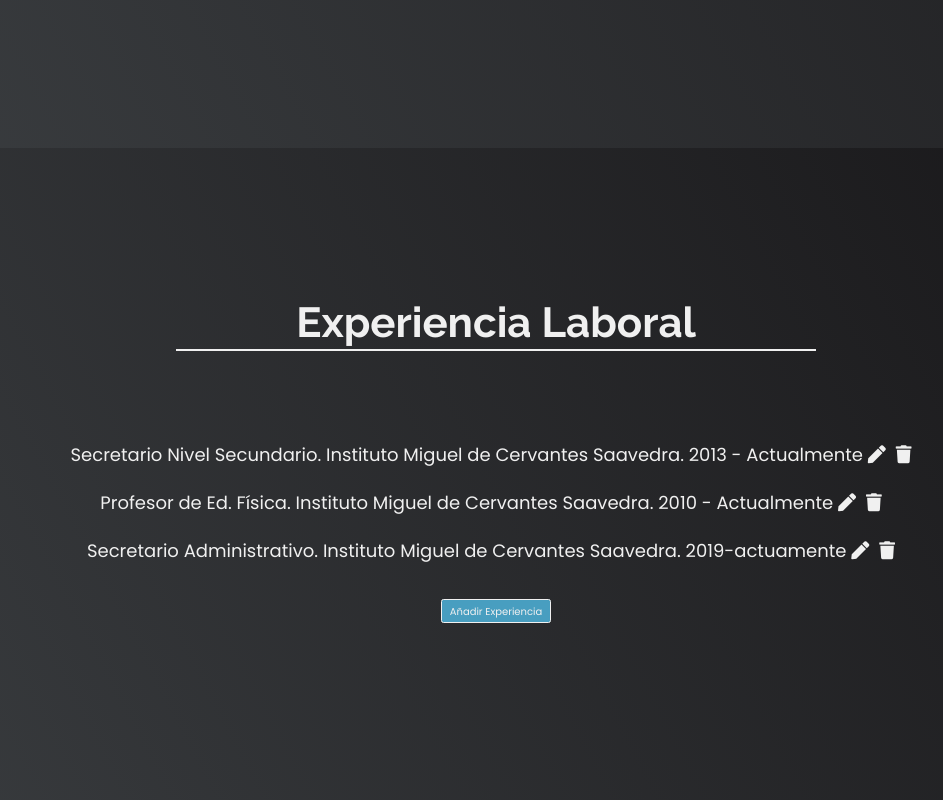
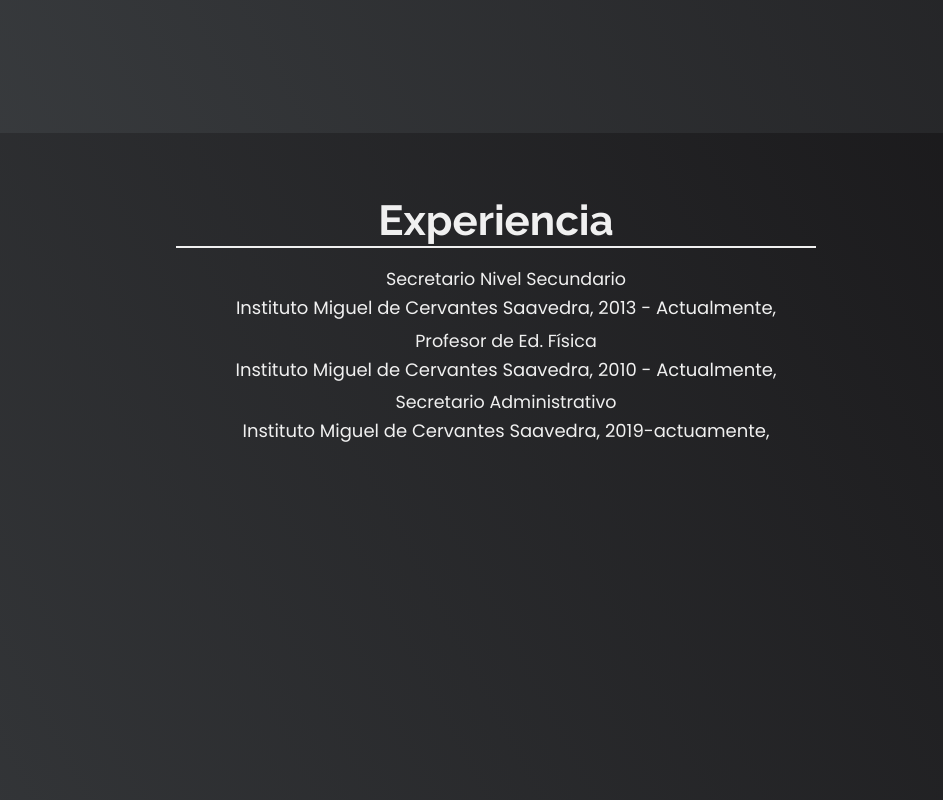
Before and after one commit to EzequielBarraza/PortfolioWeb, an Angular app: page /home in a window 1280 px wide. Shown: the part 1780-2580 px from the top of the page, without its empty margins (144-1087 px from the left). Built offline with nearby package versions, Linux system fonts and the light colour scheme; data requests are answered from the project's data file.

Commit message:
Cambios en experiencia.html

```diff
--- a/src/app/componentes/add-experiencia/add-experiencia.component.css
+++ /dev/null
@@ -1,17 +0,0 @@
-
-.btn-block {
-    display: flex;
-    width: 25%;
-    background-color: var(--main-SkyBlue);
-}
-
-.form-control{
-    background-color: var(--main-grayDark);
-}
-#add-experiencia {
-    text-align: center;
-    background-color: var(--main-grayDark);
-    margin-top: 0.2em;
-    margin-left: 10em;
-    margin-right: auto;
-  }
--- a/src/app/componentes/add-experiencia/add-experiencia.component.ts
+++ /dev/null
@@ -1,36 +0,0 @@
-import { Component, OnInit, Input, Output, EventEmitter} from '@angular/core';
-import {UiService} from 'src/app/servicios/ui.service'
-import { Subscription} from 'rxjs'
-import { Experiencia } from '../../data/Experiencia';
-
-@Component({
-  selector: 'app-add-experiencia',
-  templateUrl: './add-experiencia.component.html',
-  styleUrls: ['./add-experiencia.component.css']
-})
-export class AddExperienciaComponent implements OnInit {
-  @Output() onAddExperiencia: EventEmitter<Experiencia> = new EventEmitter()
-  Cargo: string ="Cargo";
-  Institucion: string="Institución";
-  Periodo: string ="Periodo";
-  cargo: string ="";
-  institucion: string="";
-  periodo: string ="";
-  showAddExperiencia: boolean= false;
-subscription? : Subscription;
-
-  constructor(private uiService : UiService) {
-    this.subscription = this.uiService.onToggle().subscribe(value => this.showAddExperiencia = value)}
-
-  ngOnInit(): void {
-  }
-  onSubmit(){
-    if(this.cargo.length ===0){
-      alert("Please add a Educación!");
-      return
-    }
-    const {cargo, institucion, periodo} = this
-    const newExperiencia = {cargo, institucion, periodo}
-    this.onAddExperiencia.emit(newExperiencia);
-    }
-}
--- a/src/app/componentes/experiencia-item/experiencia-item.component.html
+++ /dev/null
@@ -1,9 +0,0 @@
-<div class="experiencia"><p >{{experiencia.cargo}}.
-    {{experiencia.institucion}}.
-    {{experiencia.periodo}}
-    <span><a href="/home" class="btn-right"><i class="fa fa-pen"
-              onclick="showEditExpModal()"></i></a></span>
-              <span class="btn-edit" class="btn-right"><i [ngStyle]="{'padding':'1rem','cursor':'pointer'}" class="fa fa-trash"
-                (click)="onDelete(experiencia)"></i></span>
-                </p>
-</div>
--- a/src/app/componentes/experiencia-item/experiencia-item.component.ts
+++ /dev/null
@@ -1,23 +0,0 @@
-import { Component, OnInit, Input, Output, EventEmitter} from '@angular/core';
-import {Experiencia} from "../../data/Experiencia";
-import { EXPERIENCIA } from "../experiencia/mock-experiencia";
-import { faTimes } from '@fortawesome/free-solid-svg-icons';
-@Component({
-  selector: 'app-experiencia-item',
-  templateUrl: './experiencia-item.component.html',
-  styleUrls: ['./experiencia-item.component.css']
-})
-export class ExperienciaItemComponent implements OnInit {
-  @Input() experiencia: Experiencia = EXPERIENCIA[0];
-  @Output() onDeleteExperiencia: EventEmitter<Experiencia> = new EventEmitter()
-  faTimes= faTimes;
-  constructor() { }
-
-  ngOnInit(): void {
-  }
-
-  onDelete(experiencia:Experiencia){
-  console.log("DELETE!");
-    this.onDeleteExperiencia.emit(experiencia);
-  }
-}
--- a/src/app/componentes/experiencia/experiencia.component.css
+++ b/src/app/componentes/experiencia/experiencia.component.css
@@ -1,17 +1,28 @@
-.experiencia-section {
+#experiencia {
   text-align: center;
-  padding: 10rem 2rem;
+
   background-color: #000;
-    background-image: linear-gradient(62deg, #3a3d40 0%, #181719 100%);
+  background-image: linear-gradient(62deg, #3a3d40 0%, #181719 100%);
+  margin-top: -2em;
+
+  margin-right: 2em;
   width: 100%;
-  height: 90vh;
-  margin-top: 0em;
+  height: 150vh;
 }
 
-.experiencia-section-header {
+h2 {
   max-width: 640px;
   margin: 0 auto 6rem auto;
-  margin-top: 0em;
-  margin-bottom: 2.0em;
+  margin-top: 0.5em;
+  padding-top:1.5em;
+  margin-bottom: 0.5em;
   border-bottom: 0.2rem solid var(--main-white);
 }
+#experiencia{margin-bottom: 0em;}
+
+i {
+  color: var(--main-white);
+}
+
+#expList {margin-bottom:4em;
+}
--- a/src/app/componentes/experiencia/experiencia.component.html
+++ b/src/app/componentes/experiencia/experiencia.component.html
@@ -1,19 +1,83 @@
-<section id="experiencia" class="experiencia-section">
-  <br><br>
-  <h2 class="experiencia-section-header">{{title}}</h2>
-    <div>
- <app-experiencia-item
- *ngFor="let experiencia of experiencia"
-      [experiencia]="experiencia"
-      (onDeleteExperiencia)="deleteExperiencia(experiencia)"
- ></app-experiencia-item>
- <app-button color="{{showAddExperiencia ? 'var(--main-red' : 'var(--main-SkyBlue)'}}"
- text="{{showAddExperiencia ? 'Cerrar' : 'Añadir Experiencia'}}" text="Añadir Experiencia"
-    text="Añadir Experiencia Laboral"
-    (btnClick)="toggleAddExperiencia()"
-    ></app-button>
+<div id="experiencia">
+  <!-- Modal -->
+  <div class="modal fade" id="experienciaForm" tabindex="-1" aria-labelledby="experienciaFormLabel" aria-hidden="true">
+    <div class="modal-dialog">
+      <div class="modal-content">
+        <div class="modal-header">
+          <h5 class="modal-title" id="experienciaFormLabel">Experiencia</h5>
+          <button type="button" class="btn-close" data-bs-dismiss="modal" aria-label="Close"></button>
+        </div>
+        <div class="modal-body">
+          <form [formGroup]="experienciaForm" (ngSubmit)="onSubmit()">
+            <input type="hidden" name="id" formControlName="id">
 
-    <app-add-experiencia
-(onAddExperiencia) = "addExperiencia($event)"
-></app-add-experiencia>
+            <div class="row mb-3">
+              <label for="cargo" class="col-sm-2 col-form-label">Cargo</label>
+              <div class="col-sm-10">
+                <input type="text" name="cargo" formControlName="cargo" class="form-control" required>
+              </div>
+            </div>
+            <div class="row mb-3">
+              <label for="institucion" class="col-sm-2 col-form-label">Institución</label>
+              <div class="col-sm-10">
+                <input type="text" name="institucion" formControlName="institucion" class="form-control" required>
+              </div>
+            </div>
+
+            <div class="row mb-3">
+              <label for="title" class="col-sm-2 col-form-label">Periodo</label>
+              <div class="col-sm-10">
+                <input type="text" name="periodo" formControlName="periodo" class="form-control" required>
+              </div>
+            </div>
+
+
+
+
+
+            <div class="text-center">
+              <button type="button" class="btn btn-secondary me-4" data-bs-dismiss="modal">Close</button>
+              <button type="submit" class="btn btn-primary">Save changes</button>
+            </div>
+          </form>
+        </div>
+      </div>
     </div>
+  </div>
+
+
+
+  <div class="card-titles">
+    <h2>Experiencia</h2>
+    <div *ngIf="isUserLogged" class="btn-edit">
+      <button class="btn btn-right" data-bs-toggle="modal" data-bs-target="#experienciaForm" (click)="onNewExperiencia()"><i class="fa fa-plus"></i></button>
+    </div>
+  </div>
+  <div>
+    <ul class="items-list" id="expList">
+      <li *ngFor="let experiencia of experienciaList; let i = index">
+        <div class="data-container">
+          <a href="#">
+
+            <div class="list-info">
+              <div>
+                <h3 id="exp-school">{{ experiencia.cargo }} </h3>
+                <p><span id="exp-title">{{ experiencia.institucion }}</span>, <span id="exp-career">{{ experiencia.periodo
+                    }}</span>,
+
+              </div>
+            </div>
+          </a>
+        </div>
+        <div *ngIf="isUserLogged" class="data-control">
+          <div class="btn-edit">
+            <button class="btn btn-right" data-bs-toggle="modal" data-bs-target="#experienciaForm" (click)="onEditExperiencia(i)"><i class="fa fa-pen"></i></button>
+          </div>
+          <div class="btn-edit">
+            <button class="btn btn-right" (click)="onDeleteExperiencia(i)"><i class="fa fa-trash"></i></button>
+          </div>
+        </div>
+      </li>
+    </ul>
+  </div>
+</div>
--- a/src/app/componentes/experiencia/experiencia.component.ts
+++ b/src/app/componentes/experiencia/experiencia.component.ts
@@ -1,8 +1,9 @@
 import { Component, OnInit } from '@angular/core';
 import {Experiencia} from "../../data/Experiencia";
-import {DatosPortfolioService} from "../../servicios/datos-portfolio.service";
-import {UiService} from 'src/app/servicios/ui.service'
-import { Subscription } from 'rxjs';
+import { Form, FormBuilder, FormGroup, Validators } from '@angular/forms';
+
+import { AuthService } from 'src/app/servicios/auth.service';
+import { PortfolioService } from 'src/app/servicios/portfolio.service';
 
 
  @Component({
@@ -11,33 +12,93 @@
   styleUrls: ['./experiencia.component.css']
 })
 export class ExperienciaComponent implements OnInit {
-  experiencia: Experiencia[] = [];
-  title: string ='Experiencia Laboral';
-  showAddExperiencia: boolean = false;
-  subscription?: Subscription;
+  experienciaList: Experiencia[] = [];
+  isUserLogged: Boolean = false;
 
-  constructor(private uiService : UiService,
-    private datosPortfolioService: DatosPortfolioService)
-    {this.subscription = this.uiService.onToggle().subscribe(value => this.showAddExperiencia = value) }
+  experienciaForm: FormGroup;
+
+  constructor(private porfolioService: PortfolioService,
+    private authService: AuthService,
+    private formBuilder: FormBuilder) {
+      this.experienciaForm = this.formBuilder.group({
+          id: [''],
+          cargo: ['', [Validators.required]],
+          institucion: ['', [Validators.required]],
+          periodo: ['', [Validators.required]],
+
+        });
+   }
   ngOnInit(): void {
-    //Like Promise
-    this.datosPortfolioService.getExperiencia().subscribe((experiencia) => (this.experiencia = experiencia));
+    this.isUserLogged = this.authService.isUserLogged();
+
+    this.reloadData();
   }
-  toggleAddExperiencia(){
-    console.log("toggleaddexperiencia");
-    this.uiService.toggleAddExperiencia();
+
+  private reloadData() {
+    this.porfolioService.obtenerDatosExperiencia().subscribe(
+      (data) => {
+        this.experienciaList = data;
+      }
+    );
   }
-  deleteExperiencia(experiencia: Experiencia){
-    this.datosPortfolioService.deleteExperiencia(experiencia)
-    .subscribe(
-      () => (
-      this.experiencia = this.experiencia.filter((t) => {
-      return t.id !== experiencia.id })
-    ))
+
+  private clearForm() {
+    this.experienciaForm.setValue({
+      id: '',
+      cargo: '',
+      institucion: '',
+      periodo: '',
+
+
+    })
   }
-  addExperiencia(experiencia: Experiencia) {
-    this.datosPortfolioService.addExperiencia(experiencia).subscribe((experiencia) => ( this.experiencia.push(experiencia)
-    ))
-   }
+
+  private loadForm(experiencia: Experiencia) {
+    this.experienciaForm.setValue({
+      id: experiencia.id,
+      cargo: experiencia.cargo,
+      institucion: experiencia.institucion,
+      periodo: experiencia.periodo,
+
+
+    })
+  }
+
+  onSubmit() {
+    let experiencia: Experiencia = this.experienciaForm.value;
+    if (this.experienciaForm.get('id')?.value == '') {
+      this.porfolioService.guardarNuevaExperiencia(experiencia).subscribe(
+        (newExperiencia: Experiencia) => {
+          this.experienciaList.push(newExperiencia);
+        }
+      );
+    } else {
+      this.porfolioService.modificarExperiencia(experiencia).subscribe(
+        () => {
+          this.reloadData();
+        }
+      )
+    }
+  }
+
+  onNewExperiencia() {
+    this.clearForm();
+  }
+
+  onEditExperiencia(index: number) {
+    let experiencia: Experiencia = this.experienciaList[index];
+    this.loadForm(experiencia);
+  }
+
+  onDeleteExperiencia(index: number) {
+    let experiencia: Experiencia = this.experienciaList[index];
+    if (confirm("¿Está seguro que desea borrar la educación seleccionada?")) {
+      this.porfolioService.borrarExperiencia(experiencia.id).subscribe(
+        () => {
+          this.reloadData();
+        }
+      )
+    }
+  }
 
 }
--- a/src/app/data/Experiencia.ts
+++ b/src/app/data/Experiencia.ts
@@ -1,5 +1,5 @@
 export interface Experiencia {
-    id?: number,
+    id: number,
     cargo: string;
     institucion: string;
     periodo: string;
```
Also changed, not shown: src/app/app.module.ts (+4 -4 lines), src/app/componentes/add-experiencia/add-experiencia.component.html (deleted, +0 -31 lines), src/app/servicios/portfolio.service.ts (+16 -1 lines), src/app/componentes/experiencia-item/experiencia-item.component.css (deleted).
